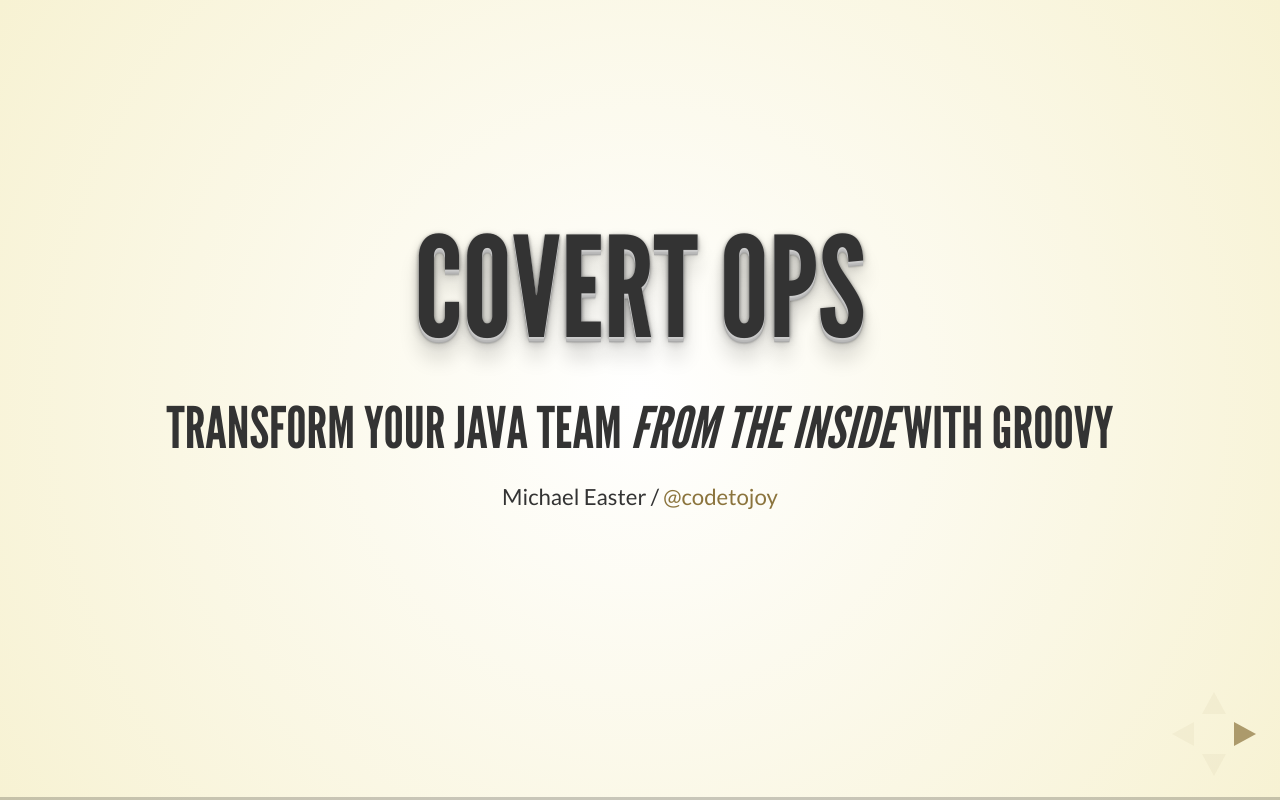
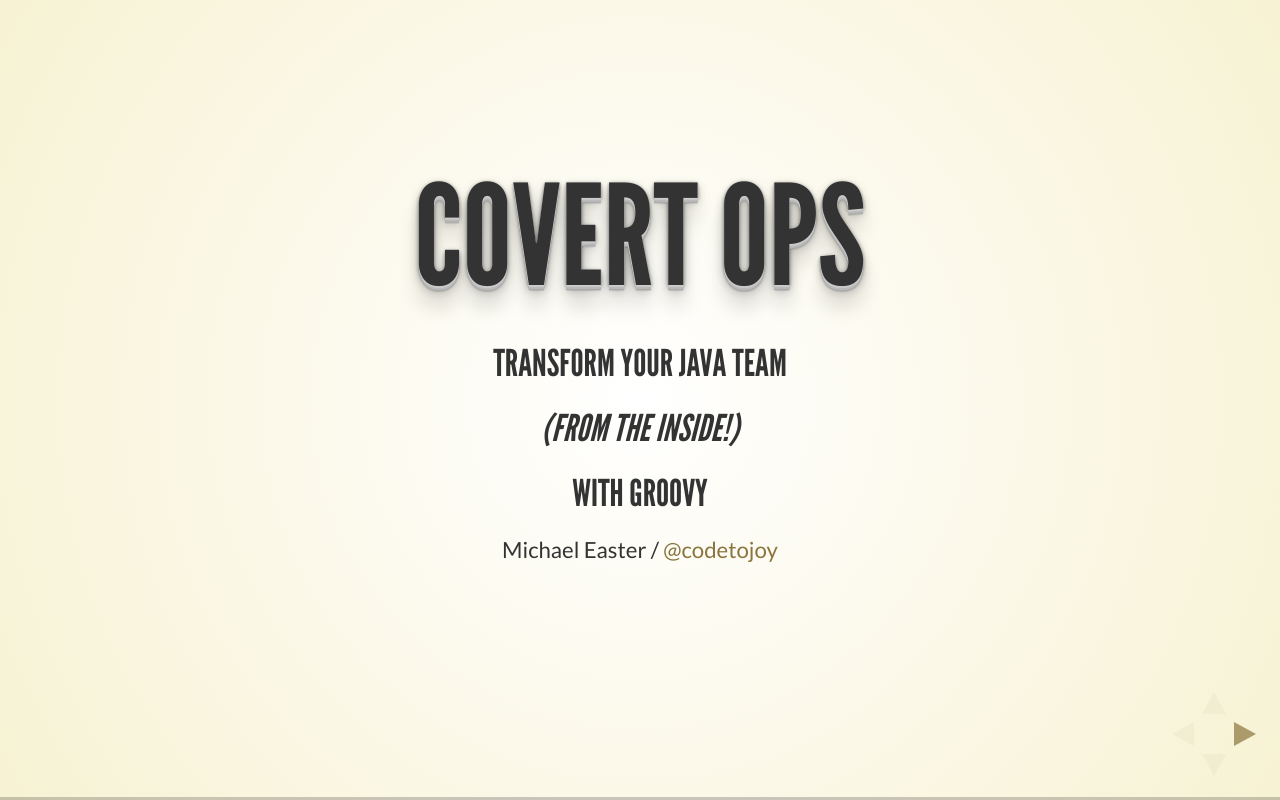
Before and after one commit to codetojoy/sandbox_reveal_js, a website: page index.html in a window 1280 px wide. Drawn offline with Linux system fonts and the light colour scheme.

Commit message:
incremental change as part of a larger frenzy of activity

```diff
--- a/index.html
+++ b/index.html
@@ -4,7 +4,7 @@
 		<meta charset="utf-8">
 		<meta name="viewport" content="width=device-width, initial-scale=1.0, maximum-scale=1.0, user-scalable=no">
 
-		<title>My Test for Reveal</title>
+		<title>Maritime DevCon: Covert Ops with Groovy</title>
 
 		<link rel="stylesheet" href="css/reveal.css">
 		<link rel="stylesheet" href="css/theme/beige.css">
@@ -26,10 +26,10 @@
 			<div class="slides">
                <section>
                     <h1>Covert Ops</h1>
-                    <h3>Transform your Java team <i>from the inside</i> with Groovy</h3>
-                    <p>
-                        <small>Michael Easter / <a href="http://twitter.com/codetojoy">@codetojoy</a></small>
-                    </p>
+                    <h4>Transform Your Java Team</h4>
+                    <h4><i>(from the inside!)</i></h4>
+                    <h4>With Groovy</h3>
+                    <p><small>Michael Easter / <a href="http://twitter.com/codetojoy">@codetojoy</a></small></p>
                 </section>
 
 				<section>Slide 1</section>
```
